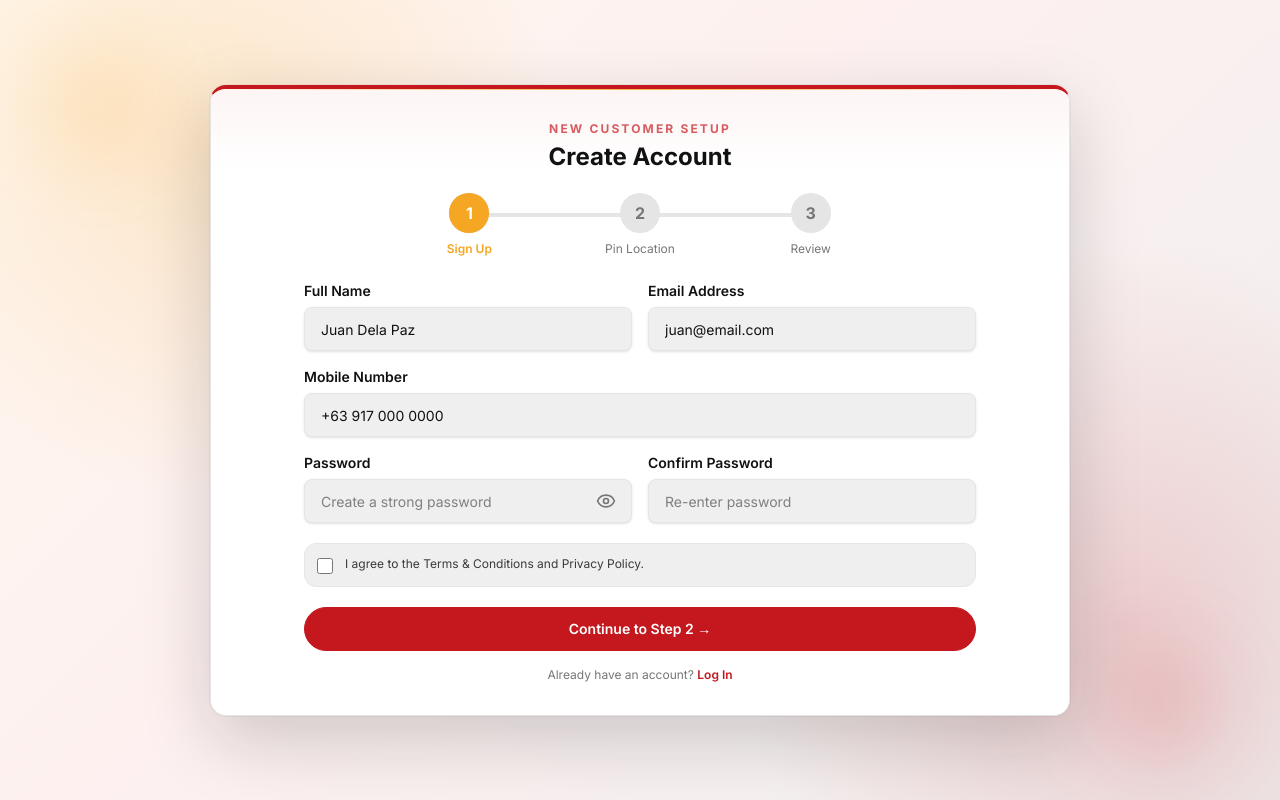
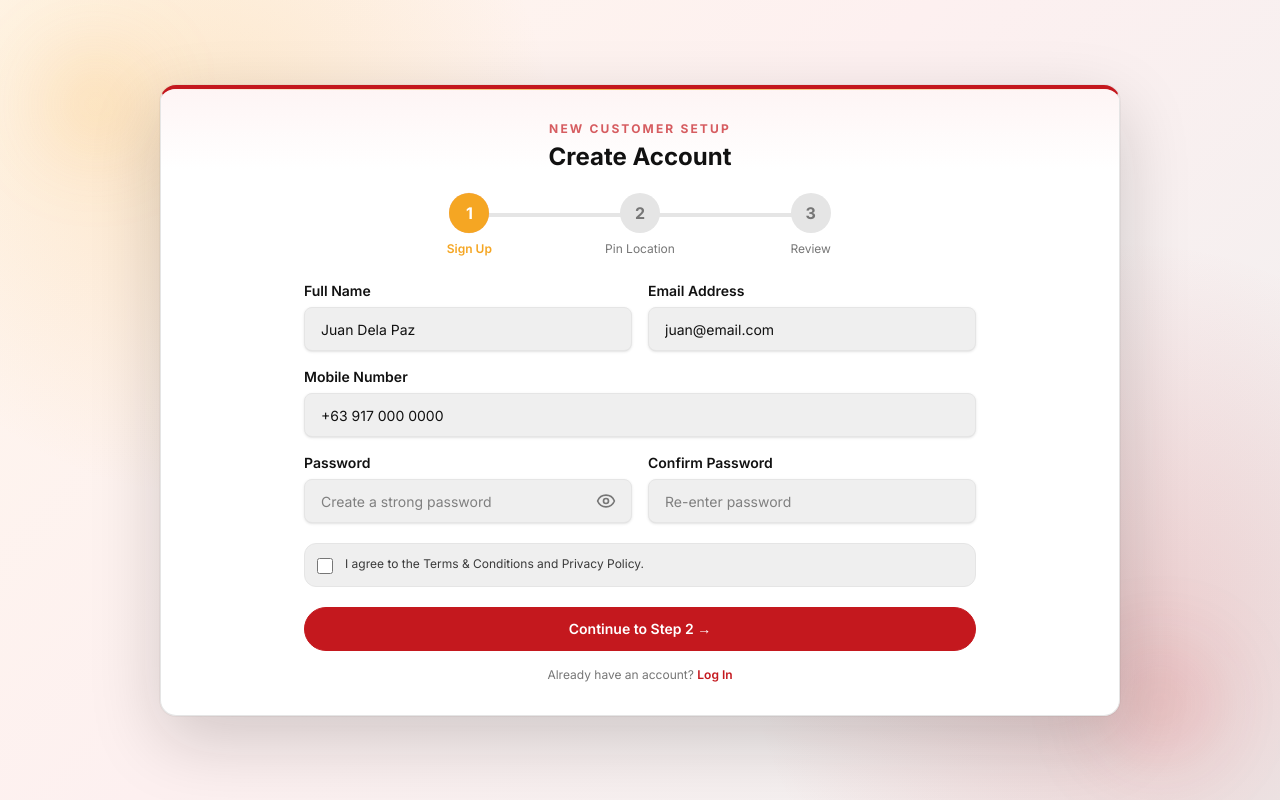
Before and after one commit to xKurty06/kokconnect, a Next.js app: page /register in a window 1280 px wide. Built offline with nearby package versions, Linux system fonts and the light colour scheme.

Commit message:
fix(auth): widen signup shell for map step

```diff
--- a/src/components/auth-shell.tsx
+++ b/src/components/auth-shell.tsx
@@ -7,7 +7,7 @@ export function AuthShell({ children, wide = false }: { children: ReactNode; wid
       <div className="pointer-events-none fixed bottom-10 right-16 size-28 rounded-full bg-brand/15 blur-2xl" />
       <div
         className={`auth-card-enter relative w-full overflow-hidden rounded-2xl border border-border border-t-4 border-t-brand bg-white shadow-[0_24px_70px_rgba(17,17,17,0.18)] ring-1 ring-black/[0.04] ${
-          wide ? "max-w-[860px]" : "max-w-[480px]"
+          wide ? "max-w-[960px]" : "max-w-[480px]"
         }`}
       >
         <div className="pointer-events-none absolute inset-x-0 top-0 h-20 bg-gradient-to-b from-brand-tint/70 to-transparent" />
```
